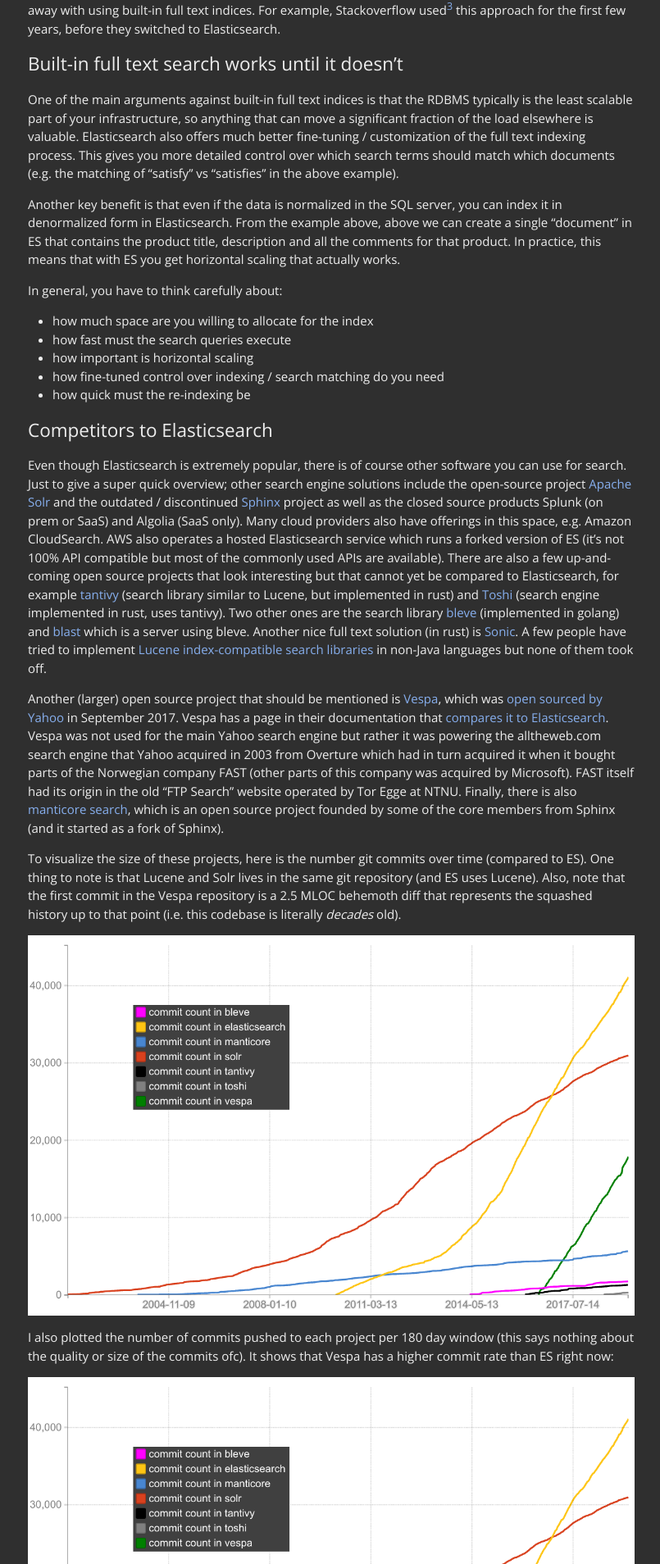
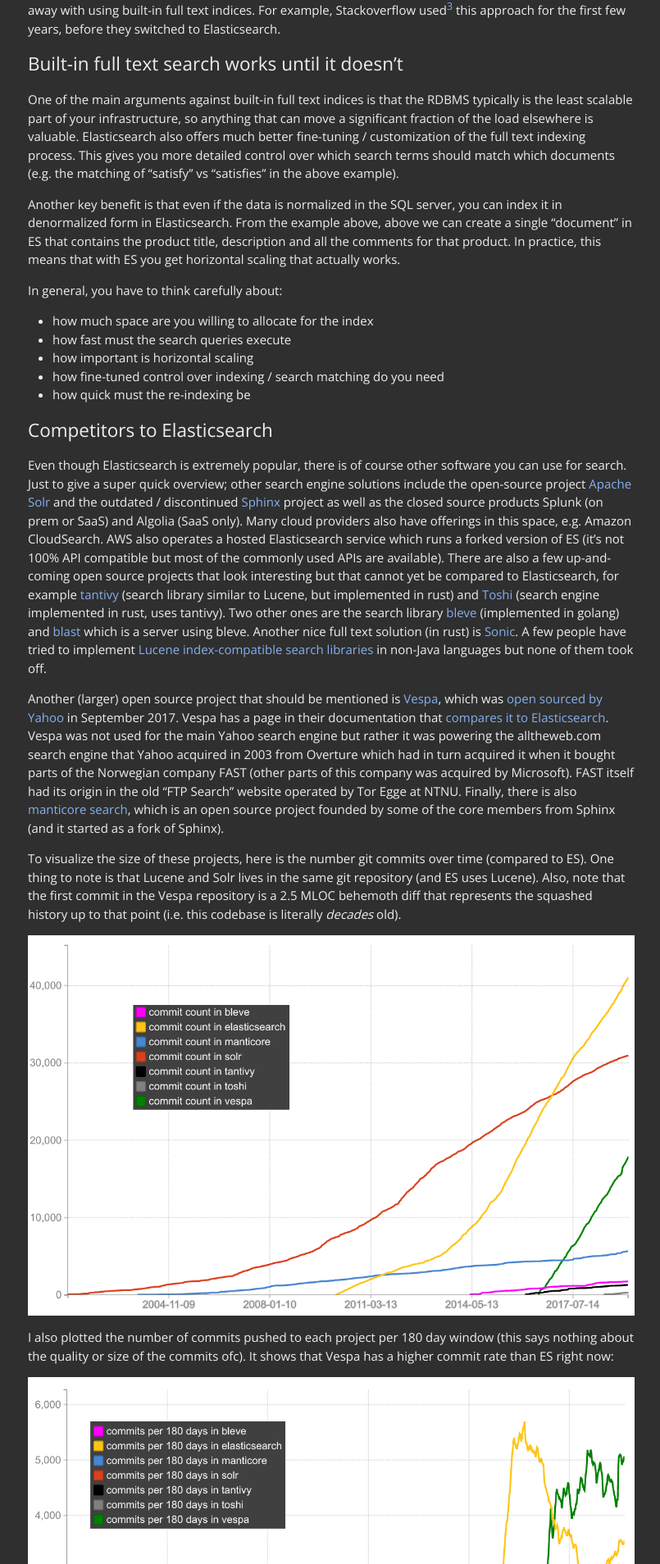
Before and after one commit to mo/mo.github.io, a Jekyll site: the page built from _posts/2019-04-08-elastic-search-introduction.md, in a window 1280 px wide. Shown: the part 4492-6400 px from the top of the page at 82% size, without its empty margins (236-1041 px from the left). Built offline with Jekyll 4.4.1, drawn with Linux system fonts in a browser that asks for light colours; some web fonts are replaced; comment, search, counter and statistics services are not loaded.

Commit message:
Fix bad url

```diff
--- a/_posts/2019-04-08-elastic-search-introduction.md
+++ b/_posts/2019-04-08-elastic-search-introduction.md
@@ -295,7 +295,7 @@
 (this says nothing about the quality or size of the commits ofc). It shows that
 Vespa has a higher commit rate than ES right now:
 
-<img src="/assets/elasticsearch-open-source-competitors-2.png">
+<img src="/assets/elasticsearch-open-source-commit-rates-2.png">
 
 # How Elasticsearch is licensed
 
```
